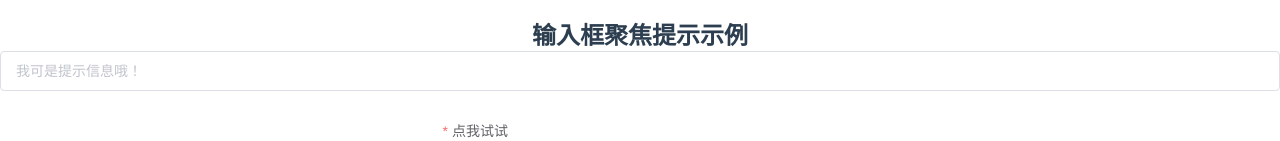
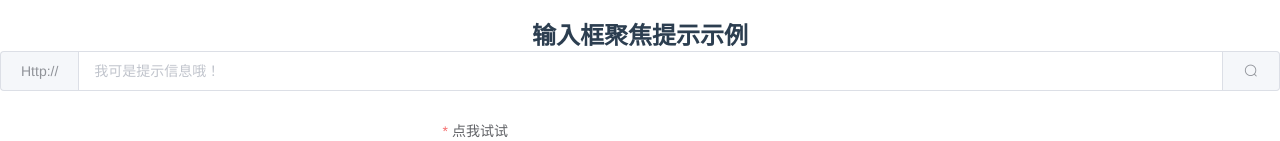
Before and after one commit to zxyRealm/vue-cli, a Vue app: page / in a window 1280 px wide. Shown: the part 248-389 px from the top of the page. Built offline with nearby package versions, Linux system fonts and the light colour scheme.

Commit message:
feat(Input): 修复slot 无法使用的问题

```diff
--- a/src/views/Home.vue
+++ b/src/views/Home.vue
@@ -11,6 +11,9 @@
       focus-message="我是focus提示信息"
       placeholder="我可是提示信息哦！"
       v-model.trim="userForm.password">
+      <template slot="prepend">Http://</template>
+      <el-button slot="append" icon="el-icon-search"> </el-button>
+      <!--<template slot="append">.com</template>-->
     </uniubi-input>
     <el-form
       ref="userForm"
```
Also changed, not shown: src/components/input/src/input.vue (+10 -2 lines).
